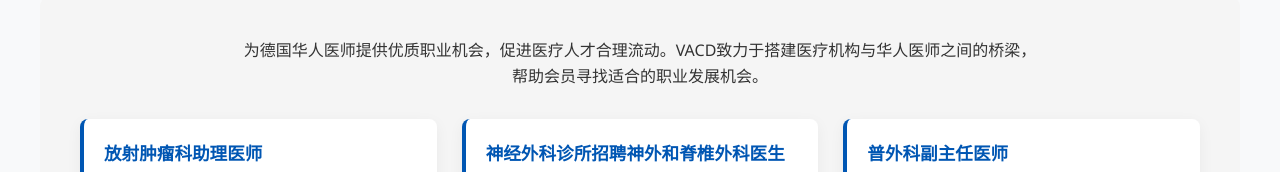
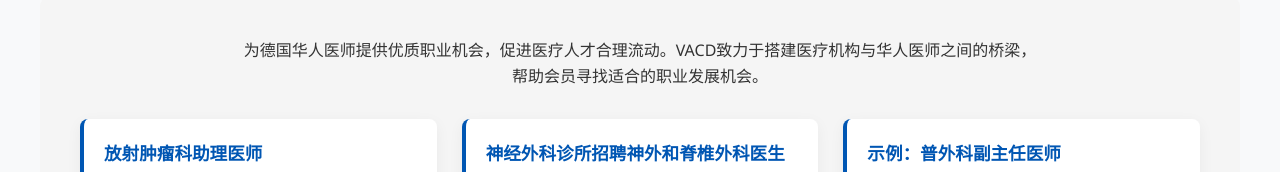
Before and after one commit to 11233ghhjkk/VACD_3_Stellenb-rse1.2, a plain HTML site: page index.html in a window 1280 px wide. Shown: the part 3000-3172 px from the top of the page. Drawn offline with Linux system fonts and the light colour scheme.

Commit message:
Update index.html

```diff
--- a/index.html
+++ b/index.html
@@ -1378,7 +1378,7 @@
 
                     <div class="job-preview-card">
                         <div class="job-preview-header">
-                            <h3 class="job-preview-title">普外科副主任医师</h3>
+                            <h3 class="job-preview-title">示例：普外科副主任医师</h3>
                             <div class="job-preview-company">法兰克福市立医院</div>
                             <div class="job-preview-location">法兰克福，黑森州</div>
                         </div>
```
